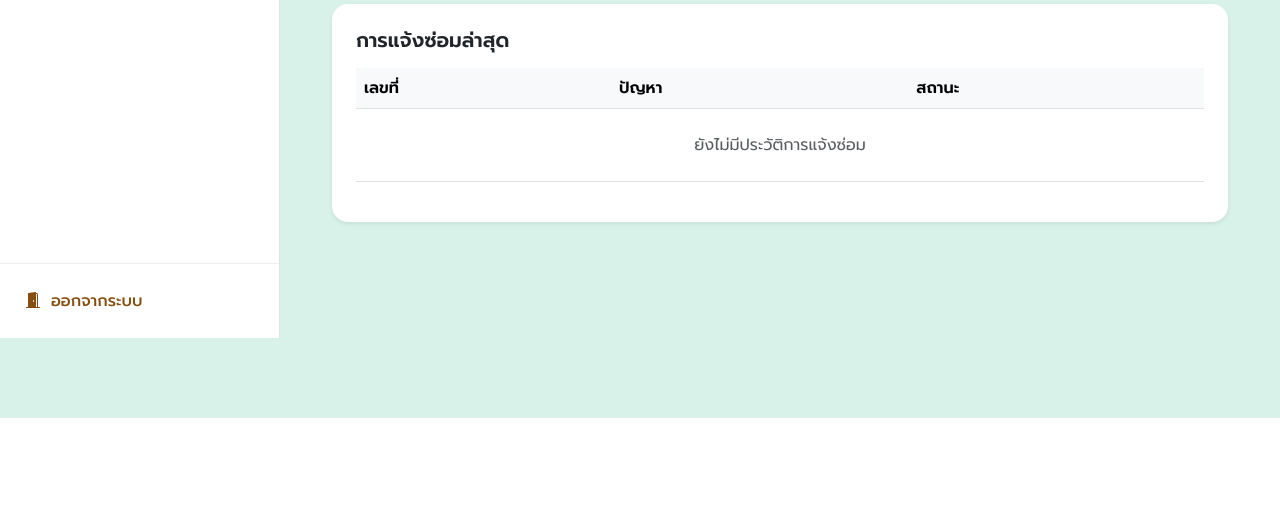
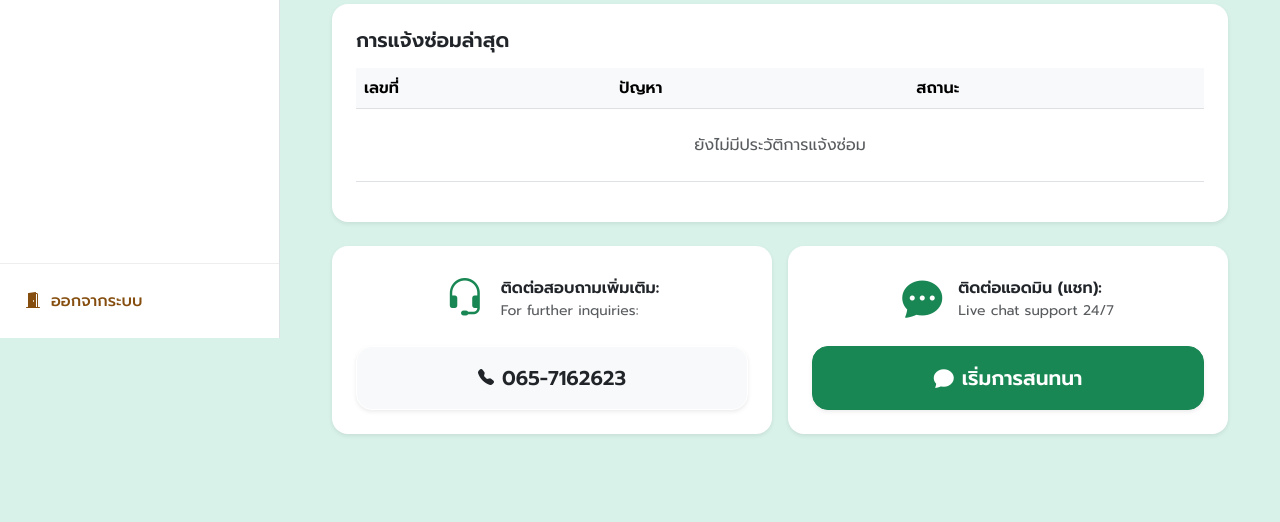
Before and after one commit to BoBoXbank/KU_FixIt, a Flask app: template templates/user/home.html in a window 1280 px wide. Shown: the part 462-984 px from the top of the page. Before the commit the page ends 880 px from the top, so only its background shows below. Run offline with Flask 3, Linux system fonts and the light colour scheme; the template is opened without the code that fills it, so the values that code supplies are empty.

Commit message:
ubdate home

```diff
--- a/templates/user/home.html
+++ b/templates/user/home.html
@@ -81,7 +81,7 @@
         </div>
     </div>
 
-    <div class="card border-0 shadow-sm rounded-4 p-4">
+    <div class="card border-0 shadow-sm rounded-4 p-4 mb-4">
         <h5 class="fw-bold mb-3">การแจ้งซ่อมล่าสุด</h5>
         <div class="table-responsive">
             <table class="table table-hover align-middle">
@@ -122,6 +122,44 @@
             </table>
         </div>
     </div>
+
+    <div class="row g-3 mb-4">
+        <div class="col-md-6">
+            <div class="card border-0 shadow-sm rounded-4 p-4 text-center h-100">
+                <div class="d-flex align-items-center justify-content-center gap-3 mb-3 text-start">
+                    <div class="text-success fs-1">
+                        <i class="bi bi-headset"></i>
+                    </div>
+                    <div>
+                        <h6 class="fw-bold mb-0">ติดต่อสอบถามเพิ่มเติม:</h6>
+                        <small class="text-muted">For further inquiries:</small>
+                    </div>
+                </div>
+                <div class="bg-light rounded-4 py-3 px-4 d-flex align-items-center justify-content-center shadow-sm border border-white">
+                    <i class="bi bi-telephone-fill text-dark me-2"></i>
+                    <span class="fw-bold fs-5">065-7162623</span>
+                </div>
+            </div>
+        </div>
+
+        <div class="col-md-6">
+            <div class="card border-0 shadow-sm rounded-4 p-4 text-center h-100">
+                <div class="d-flex align-items-center justify-content-center gap-3 mb-3 text-start">
+                    <div class="text-success fs-1">
+                        <i class="bi bi-chat-dots-fill"></i>
+                    </div>
+                    <div>
+                        <h6 class="fw-bold mb-0">ติดต่อแอดมิน (แชท):</h6>
+                        <small class="text-muted">Live chat support 24/7</small>
+                    </div>
+                </div>
+                <a href="#" class="btn btn-success rounded-4 py-3 px-4 w-100 shadow-sm fw-bold fs-5 d-flex align-items-center justify-content-center">
+                    <i class="bi bi-chat-fill me-2"></i>
+                    เริ่มการสนทนา
+                </a>
+            </div>
+        </div>
+    </div>
 </div>
 
 {% include 'components/image_modal.html' %}
```
